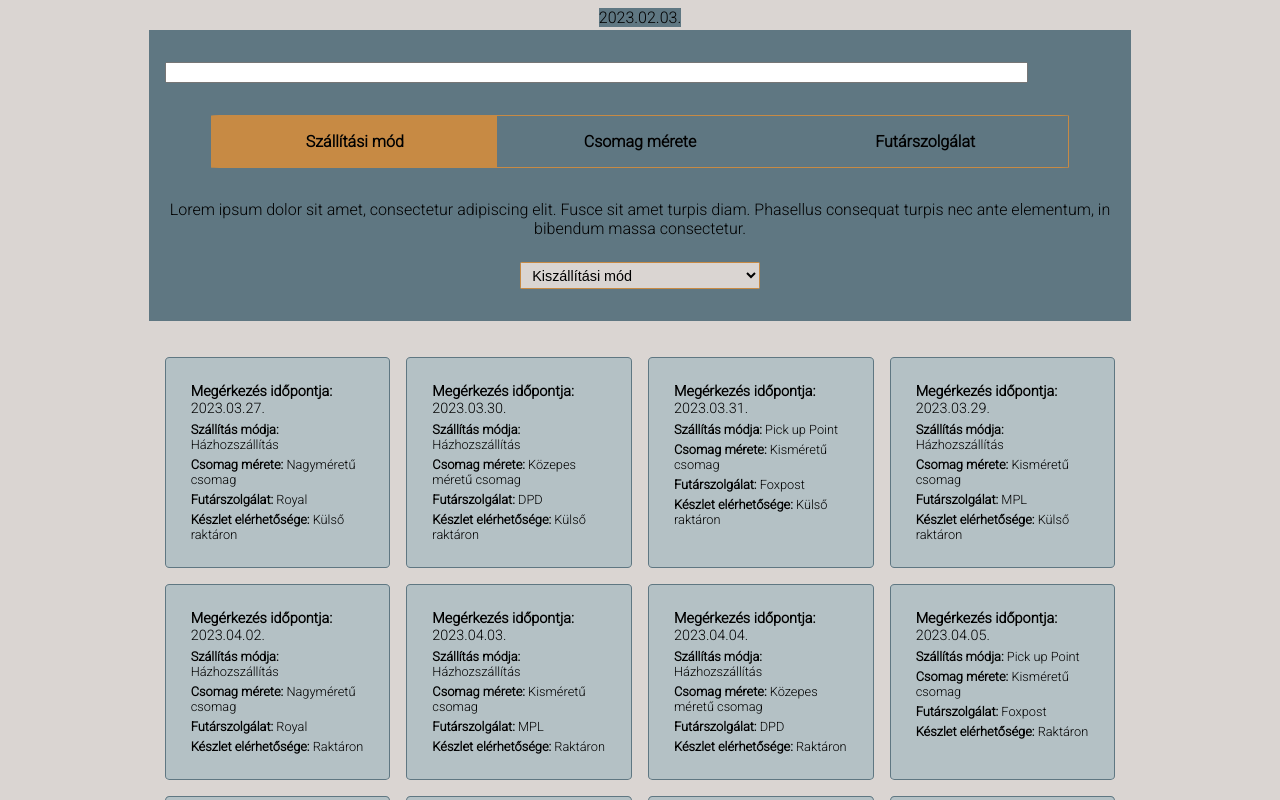
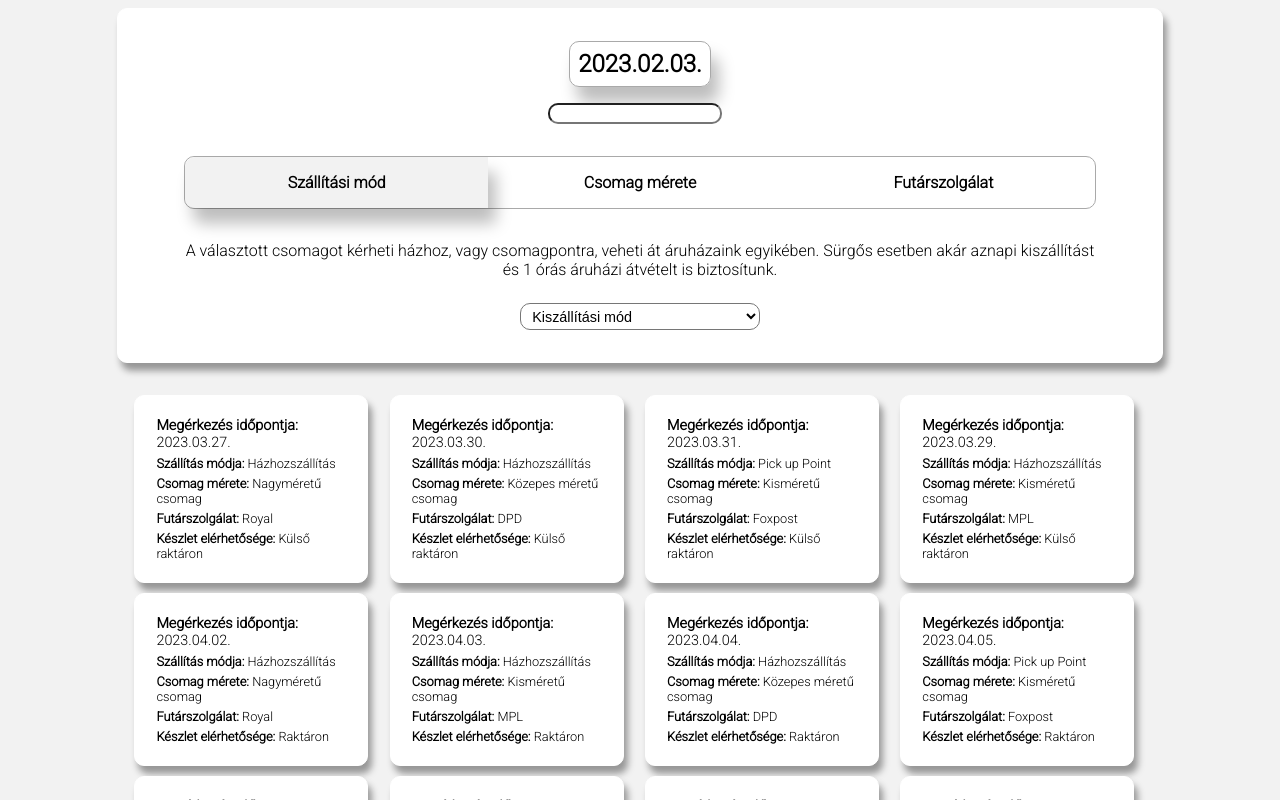
Before and after one commit to iarelavz/delivery_page, a React (Create React App) app in the folder delivery_app/: page / in a window 1280 px wide. Shown: the top 800 px of the page. Built offline with nearby package versions, Linux system fonts and the light colour scheme.

Commit message:
fixed resposnsiveness

```diff
--- a/delivery_app/src/App.css
+++ b/delivery_app/src/App.css
@@ -1,39 +1,49 @@
 
 
     :root {
-    --backgroundColor:  #dad5d2;
-    --secondaryBackgroundColor: #b4c1c5;
+        --backgroundColor:  #f2f2f2;
         --fontColor: black;
-    --elementBackgroundcolor: #ae9789;
-    --elementColor: #5f7782;
-    --styleColorDark: #c78a44;
-    --styleColorLight: #d8b26e;
+        --bordercolor: darkgray;
+        --elementColor: white;
+  }
 
-
-  }
     body{
         background-color: var(--backgroundColor);
         font-family: 'Roboto', sans-serif;
         color: var(--fontColor)
     }
 
-    .main-container{
+  /* Date elementStyles */
+
+    .date-container {
+        font-size: 1.5rem;
+        font-weight: bold;
+        border: 1px solid var(--bordercolor);
+        border-radius: 10px;
+        padding: 0.5rem 0.5rem 0.5rem 0.5rem;
+        margin-bottom: 1rem;
+        box-shadow: 7.8px 15.7px 15.7px hsl(0deg 0% 0% / 0.26);
         display: flex;
+        justify-content: center;
         align-items: center;
-        flex-direction: column;
     }
 
-    .date-container{
-        background-color: var(--elementColor);
+
+  /* Searc input  Styles */
+
+    .searc-container {
+        display: flex;
+        flex-direction: row
+    }
+    input {
+        margin-bottom: 2rem;
+        border-radius: 10px;
+        width: 90%;
     }
 
-    input{
-        margin-bottom: 2rem;
-        width: 90%;
+  /* Tab container  Styles */
 
-
-    }
-   .tabcard-container{
+    .tabcard-container {
         display: flex;
         align-items: center;
         flex-direction: column;
@@ -44,15 +54,18 @@ body{
         height: auto;
         min-height: 200px;
         background: var(--elementColor);
-    margin: 0.2rem auto 0.2rem;
+        border: solid 1px var(--elementColor);
+        border-radius: 10px;
+        margin: 0.4 rem auto 0.2rem;
         padding: 2rem 1rem;
         color: var(--fontColor);
         display: flex;
         flex-direction: column;
+        align-items: center;
+        box-shadow: 3.9px 7.8px 7.8px hsl(0deg 0% 0% / 0.38);
         @media (max-width: 769px) {
         padding: 2rem 0;
         }
-
     }
 
   /* Tab Navigation */
@@ -63,8 +76,9 @@ body{
     align-items: center;
     justify-content: space-between;
     font-weight: bold;
-    border: 1px solid var(--styleColorDark);
-    border-radius: 1%;
+    border: 1px solid var(--bordercolor);
+    border-radius: 10px;
+
     padding-left: 0px;
     @media (max-width: 768px) {
       width: 90%;
@@ -78,28 +92,38 @@ body{
     text-align: center;
     cursor: pointer;
     transition: all 0.7s;
+
   }
 
   ul.nav li:first-child {
-
+    border-top-ri-radius: 10px;
+    border-top-left-radius: 10px;
+    border-bottom-left-radius: 10px;
   }
 
   ul.nav li:last-child {
-
+    border-top-right-radius: 10px;
+    border-bottom-right-radius: 10px;
+    word-break: break-all
   }
 
   ul.nav li:hover {
-    background: var(--styleColorLight);
+    box-shadow: 7.8px 15.5px 15.5px hsl(0deg 0% 0% / 0.26);
   }
 
   ul.nav li.active {
-    background: var(--styleColorDark);
+    background: var(--backgroundColor);
+    box-shadow: 7.8px 15.5px 15.5px hsl(0deg 0% 0% / 0.26);
+
   }
 
   /* Tab Content Styles */
   .TabContent {
     font-size: 1rem;
     text-align: center;
+    display: flex;
+    flex-direction: column;
+    align-items: center;
 }
   .outlet{
 
@@ -109,22 +133,23 @@ body{
   }
   .infotext{
     display: flex;
-    justify-content: center;
-    align-items: center;
+    justify-content: flex-end;
+    width: 90%;
   }
 
   select {
     width: 100%;
     min-width: 15ch;
     max-width: 30ch;
-    border: 1px solid var(--styleColorDark);
     border-radius: 0.1em;
     padding: 0.25em 0.5em;
     font-size: 0.9rem;
     cursor: pointer;
     line-height: 1.1;
     background-color: var(--backgroundColor);
+    border-radius: 10px;
     margin-top: 1.5rem;
+    background-color: var(--elementColor);
   }
 
   /* Card Styles */
@@ -132,7 +157,7 @@ body{
     display: grid;
     width: 80%;
     grid-template-columns: repeat(auto-fit, minmax(200px, 1fr));
-    gap: 1rem;
+    gap: 10px;
     margin: 2rem auto 0.2rem;
     background-color: var(--backgroundColor);
 
@@ -140,17 +165,18 @@ body{
 
 .card{
     max-height: 200px;
-    max-width: 300px;
-    background-color: var(--secondaryBackgroundColor);
+    max-width: 200px;
+    background-color: var(--elementColor);
     border: solid 1px    var(--elementColor);
-    border-radius: 2%;
-    padding: 20px;
+    border-radius: 10px;
+    padding: 1rem;
     font-size: 0.8rem;
     color: var(--fontColor);
+    box-shadow: 3.9px 7.8px 7.8px hsl(0deg 0% 0% / 0.38);
 }
 
    .card:hover{
-    box-shadow: 3.9px 7.8px 7.8px hsl(0deg 0% 0% / 0.38);
+    box-shadow: 7.8px 15.7px 15.7px hsl(0deg 0% 0% / 0.26);
    }
 
    .card > *{
--- a/delivery_app/src/App.js
+++ b/delivery_app/src/App.js
@@ -1,4 +1,3 @@
-import ActualDate from "./components/ActualDate";
 import Tabs from "./components/Tabs";
 import React, { useState } from 'react';
 import './App.css';
@@ -7,7 +6,6 @@ export default function App() {
 
     return (
       <div className="main-container">
-        < ActualDate />
         <Tabs />
         </div>
     )
--- a/delivery_app/src/components/ActualDate.js
+++ b/delivery_app/src/components/ActualDate.js
@@ -1,4 +1,4 @@
-function ActualDate(){
+function ActualDate(){  //Outputs the Actual date
     let today = new Date();
     let dateString =
         today.getUTCFullYear() + "." +
--- a/delivery_app/src/components/Tabs.js
+++ b/delivery_app/src/components/Tabs.js
@@ -5,6 +5,7 @@ import TabContent from "./AllTabs/TabContent";
 import SearchBar from "./components/SearchBar";
 import Dropdown from "./components/Dropdown"; */
 import BuildCards from "./BuildCards";
+import ActualDate from "./ActualDate"
 
 function Tabs() {
 
@@ -12,7 +13,7 @@ function Tabs() {
     HOME: 'Házhozszállítás',
     STORE: 'Hagyományos áruházi átvétel',
     ONEHOUR: '1 órás áruházi átvétel',
-    TODAY: 'Aznapi kiszállítás', //TODO BP területén
+    TODAY: 'Aznapi kiszállítás Budapesten', //TODO BP területén
     ONEDAY: '1 munkanapos kiszállítás',
     ALL: 'Mindegyik',
     PUP: 'Pick up Point'
@@ -190,20 +191,21 @@ function Tabs() {
     const sizeMatch = item.size == sizeFilter || sizeFilter == Size.ALL;
     const curierMatch = item.curier == curierFilter || curierFilter == Curier.ALL;
     const deiveryMethodMatch = item.deliveryMethod == deliveryMethodFilter || deliveryMethodFilter == DeliveryMethod.ALL;
-    console.log('cMatch ', curierMatch)
-    //console.log('sizeMatch ', sizeMatch)
-    const fuzzySearchMatch = item.curier.indexOf(inputFilter) !== -1;
-    //return curierMatch;
+    const fuzzySearchMatch = item.curier.indexOf(inputFilter) !== -1 ;
     return sizeMatch && curierMatch && deiveryMethodMatch  && fuzzySearchMatch
-    //return sizeMatch && fuzzySearchMatch;
-    // return sizeMatch;
   }
 
   const returnFilter = data.filter(item => cardFilter(item))
   return (
+
     <div className="tabcard-container">
+
         <div className="Tabs">
-        <input className="searcbar" type='text' name='search' onChange={handleInputChange} />
+        < ActualDate />
+            <div className="search-container">
+                <input className="searcbar" id="search" type='text' name='search' onChange={handleInputChange} />
+            </div>
+
             <ul className="nav">
                 <TabNavItem title="Szállítási mód" id="tab1" activeTab={activeTab} setActiveTab={setActiveTab}/>
                 <TabNavItem title="Csomag mérete" id="tab2" activeTab={activeTab} setActiveTab={setActiveTab}/>
@@ -211,7 +213,7 @@ function Tabs() {
             </ul>
             <div className="outlet">
                 <TabContent id="tab1" activeTab={activeTab}>
-                <div className="infotext">Lorem ipsum dolor sit amet, consectetur adipiscing elit. Fusce sit amet turpis diam. Phasellus consequat turpis nec ante elementum, in bibendum massa consectetur.</div>
+                    <div className="infotext">A választott csomagot kérheti házhoz, vagy csomagpontra, veheti át áruházaink egyikében. Sürgős esetben akár aznapi kiszállítást és 1 órás áruházi átvételt is biztosítunk.</div>
                     <select className="dropdown" name="method" onChange={handleOnChangeDelyveryMethod}>
                         <option value={DeliveryMethod.ALL}>Kiszállítási mód</option>
                         <option value={DeliveryMethod.ALL}>{DeliveryMethod.ALL}</option>
@@ -224,7 +226,7 @@ function Tabs() {
                     </select>
                 </TabContent>
                 <TabContent id="tab2" activeTab={activeTab}>
-                <div className="infotext">Lorem ipsum dolor sit amet, consectetur adipiscing elit. Fusce sit amet turpis diam. Phasellus consequat turpis nec ante elementum, in bibendum massa consectetur.</div>
+                    <div className="infotext">Kisméretű csomag max. 61x60x36 cm és 25 kg súlyú, a közepes méretű csomag: max. 50x50x100 cm és 10-31.5 kg súlyú, a nagyméretű csomag: max. 50x50x100 cm és 31.5 kg feletti súlyú</div>
                     <select name="size" onChange={handleOnChangeSize}>
                         <option value={Size.ALL}>Csomagméret</option>
                         <option value={Size.ALL}>{Size.ALL}</option>
@@ -234,7 +236,7 @@ function Tabs() {
                     </select>
                 </TabContent>
                 <TabContent id="tab3" activeTab={activeTab}>
-                <div className="infotext">Lorem ipsum dolor sit amet, consectetur adipiscing elit. Fusce sit amet turpis diam. Phasellus consequat turpis nec ante elementum, in bibendum massa consectetur.</div>
+                    <div className="infotext">Áruháznk több piacvezető futárszolgálattal áll szerződésben. A megrendelt terméket a Foxpost, Royal, DPD MPL futárszolgálatok viszik házhoz.</div>
                     <select name="curier" onChange={handleOnChangeCurier}>
                         <option value={Curier.ALL}>Futárszolgálat</option>
                         <option value={Curier.ALL}>{Curier.ALL}</option>
```
Lines whose indentation alone changed are shown as unchanged.
